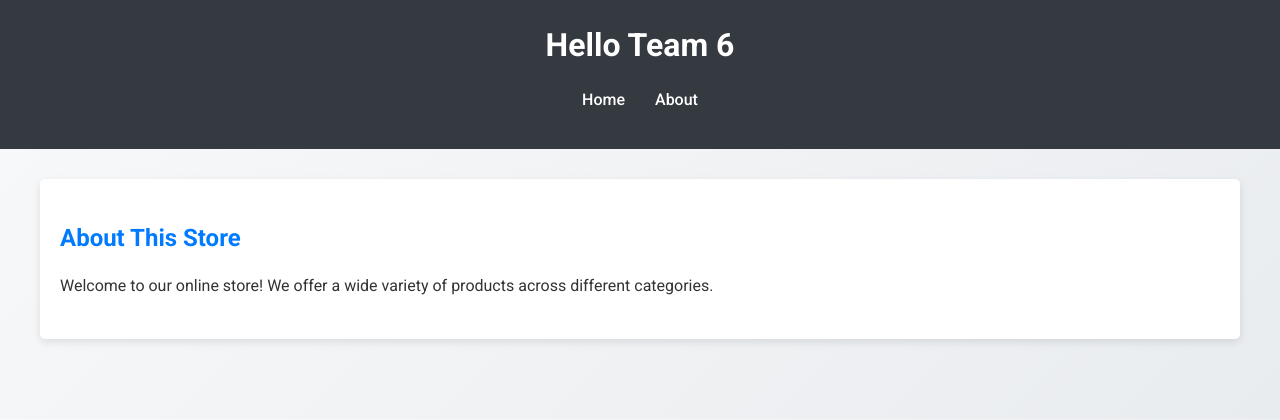
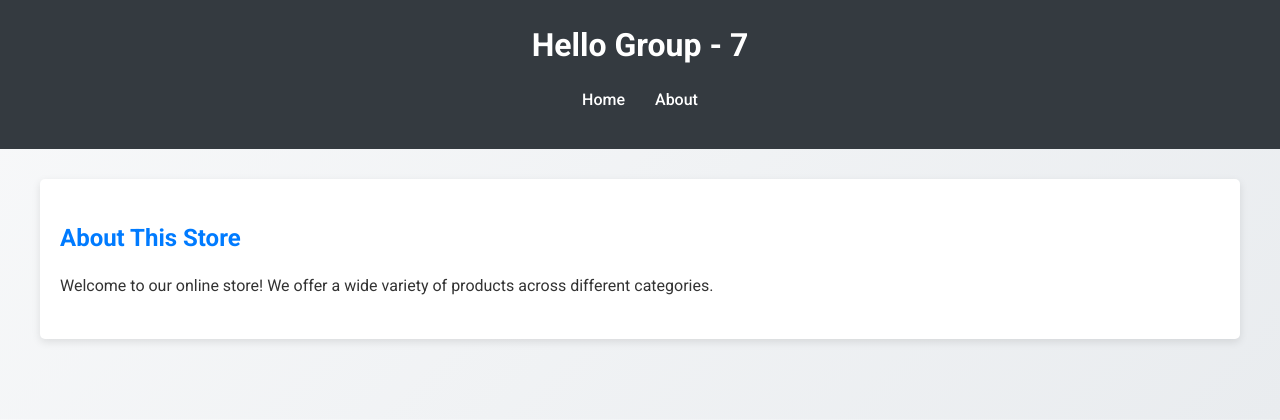
Before and after one commit to sanketkothiya2/django-migration, a Django app: page /myapp/about/ in a window 1280 px wide. Shown: the top 420 px of the page. Run offline with Django 5.2, Linux system fonts and the light colour scheme.

Commit message:
added changes lab-6

```diff
--- a/myapp/templates/myapp/base.html
+++ b/myapp/templates/myapp/base.html
@@ -10,7 +10,7 @@
 <body>
 
     <header>
-        <h1>{% block myhdg %}Hello Team 6{% endblock %}</h1>
+        <h1>{% block myhdg %}Hello Group - 7{% endblock %}</h1>
         <nav>
             <ul>
                 <li><a href="{% url 'myapp:index' %}">Home</a></li>
```
